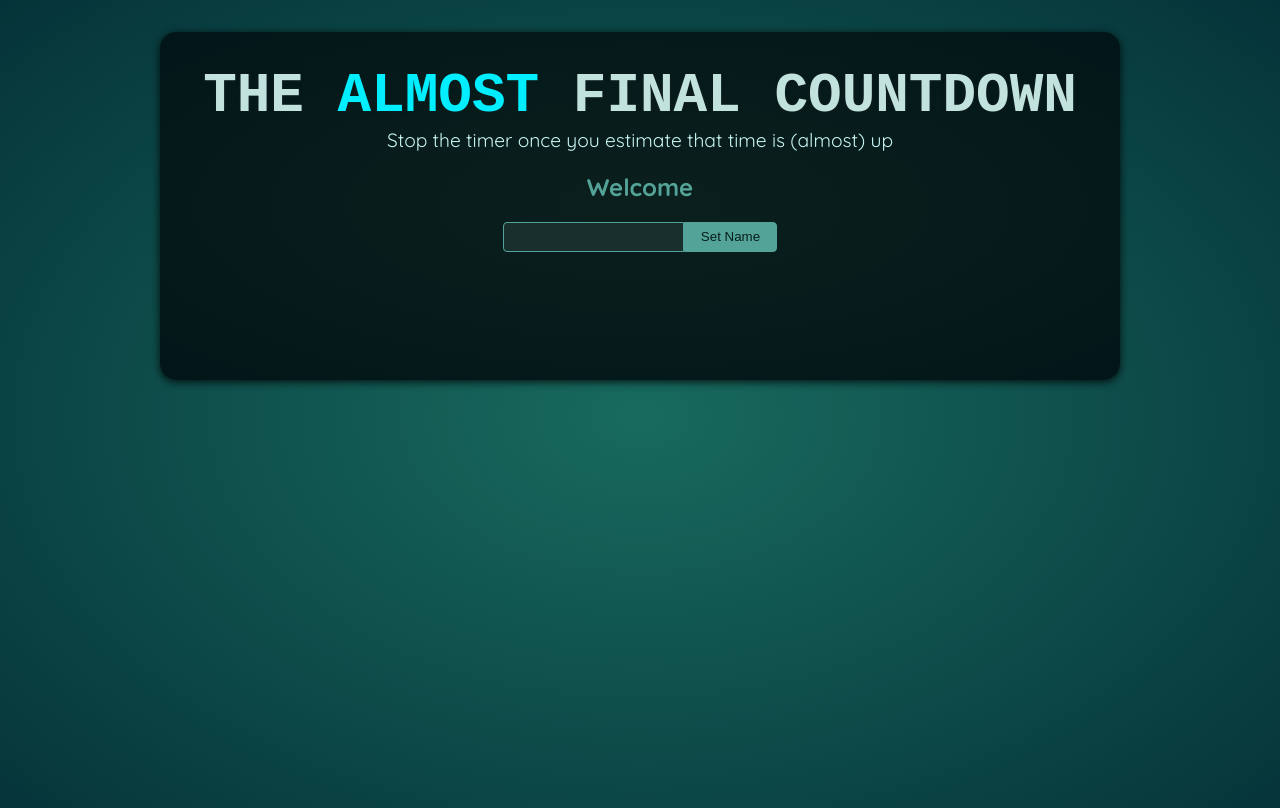
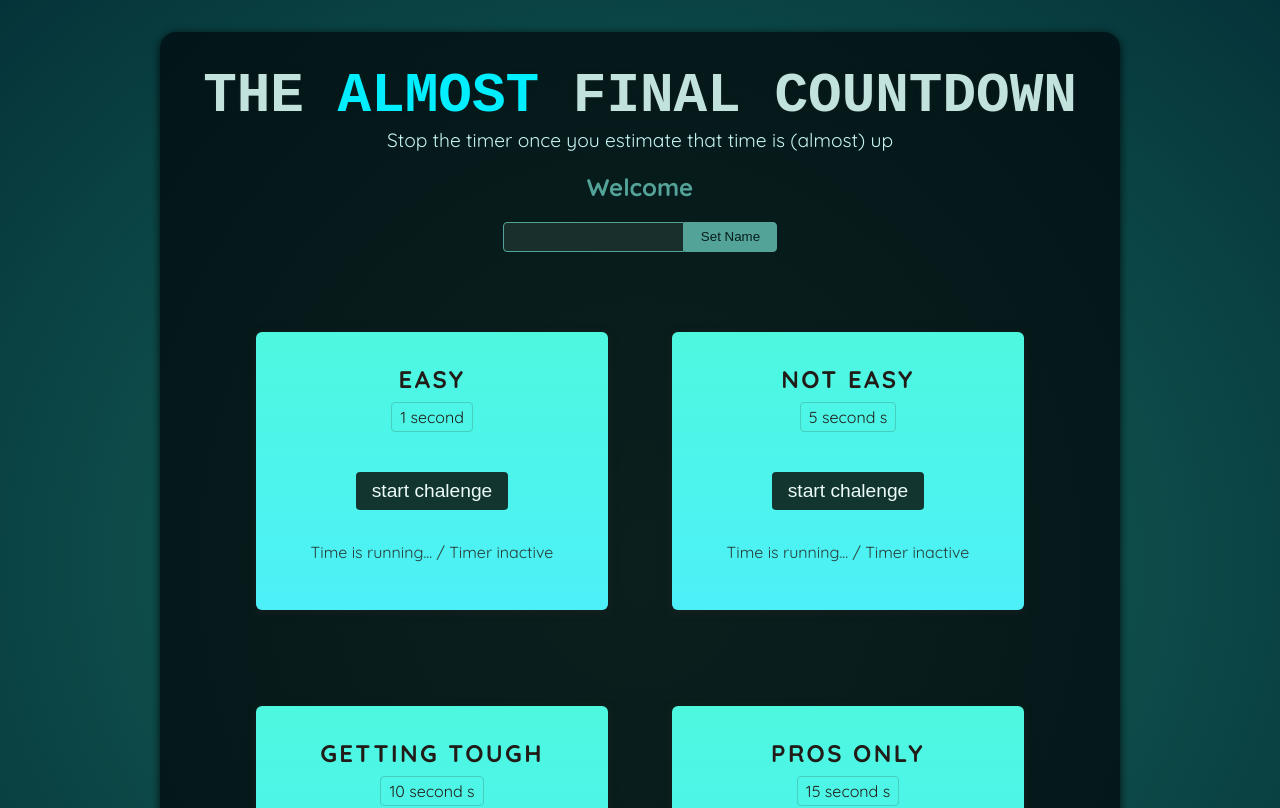
Before and after one commit to mahsaadloo/demo5, a React (Vite) app: page / in a window 1280 px wide. Shown: the top 808 px of the page. Built offline with nearby package versions, Linux system fonts and the light colour scheme; a web font is replaced by a local one.

Commit message:
feat: :sparkles: Adding challenges section.

```diff
--- a/src/App.jsx
+++ b/src/App.jsx
@@ -1,10 +1,16 @@
-import Player from './components/Player.jsx';
+import Player from "./components/Player.jsx";
+import TimerChallenge from "./components/TimerChallenge.jsx";
 
 function App() {
   return (
     <>
       <Player />
-      <div id="challenges"></div>
+      <div id="challenges">
+        <TimerChallenge title="Easy" targetTime={1} />
+        <TimerChallenge title="Not Easy" targetTime={5} />
+        <TimerChallenge title="Getting tough" targetTime={10} />
+        <TimerChallenge title="Pros only" targetTime={15} />
+      </div>
     </>
   );
 }
--- a/src/components/Player.jsx
+++ b/src/components/Player.jsx
@@ -7,6 +7,7 @@
 
   const HandleClick = () => {
     setEnterPlayerName(playerName.current.value);
+    playerName.current.value = "";
   };
 
   return (
--- /dev/null
+++ b/src/components/TimerChallenge.jsx
@@ -0,0 +1,18 @@
+import React from "react";
+
+const TimerChallenge = ({ title, targetTime }) => {
+  return (
+    <section className="challenge">
+      <h2>{title}</h2>
+      <p className="challenge-time">
+        {targetTime} second {targetTime > 1 ? "s" : ""}
+      </p>
+      <p>
+        <button>start chalenge</button>
+      </p>
+      <p className="active">Time is running... / Timer inactive</p>
+    </section>
+  );
+};
+
+export default TimerChallenge;
```
